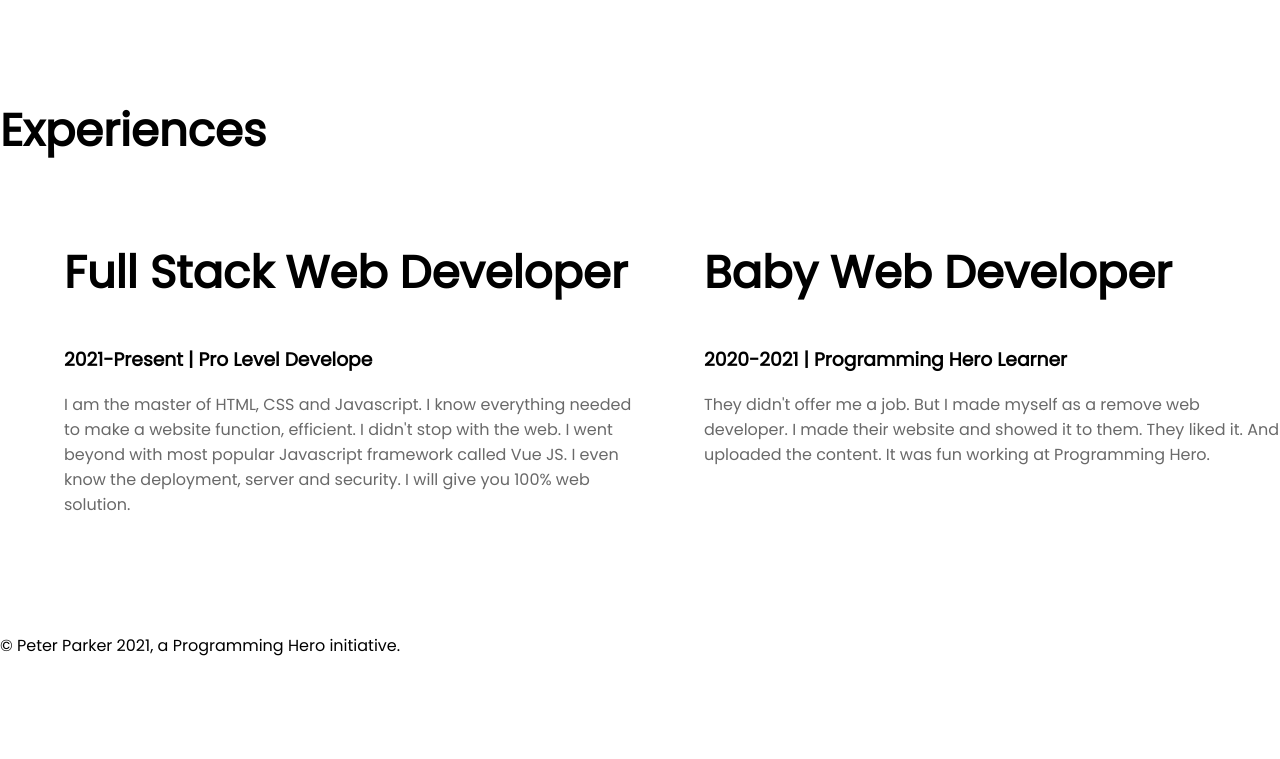
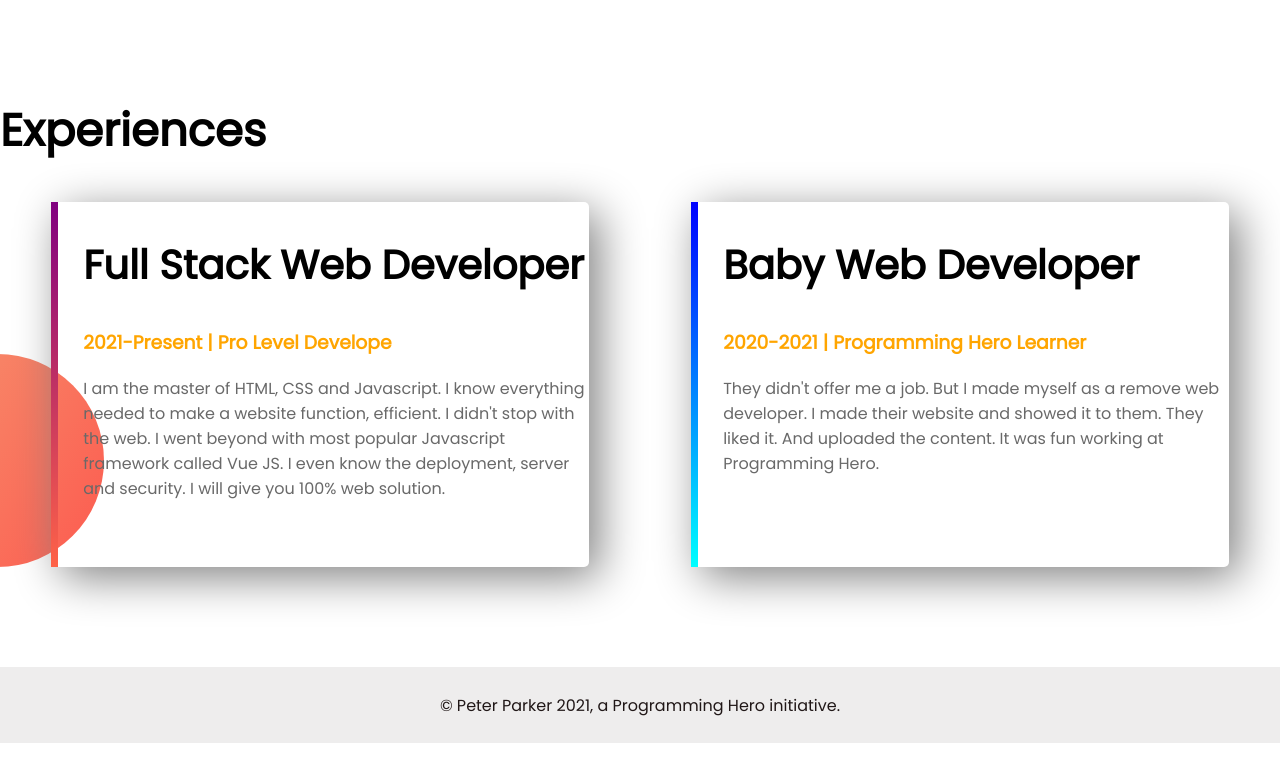
Before and after one commit to mustafizhstu/developer-portfolio, a plain HTML site: page index.html in a window 1280 px wide. Shown: the part 1059-1818 px from the top of the page. Before the commit the page ends 1717 px from the top, so only its background shows below. Drawn offline with Linux system fonts and the light colour scheme.

Commit message:
end project

```diff
--- a/index.html
+++ b/index.html
@@ -55,9 +55,9 @@
     <section class="experience-area">
       <h1>Experiences</h1>
       <div class="flexible-container">
-        <div class="half-width">
-          <h1>Full Stack Web Developer</h1>
-          <h3>2021-Present | Pro Level Develope</h3>
+        <div id="full-stack-experience" class="experience-item">
+          <h2>Full Stack Web Developer</h2>
+          <h3 class="orange-color">2021-Present | Pro Level Develope</h3>
           <p>
             I am the master of HTML, CSS and Javascript. I know everything needed to make a website
             function, efficient. I didn't stop with the web. I went beyond with most popular
@@ -65,9 +65,9 @@
             will give you 100% web solution.
           </p>
         </div>
-        <div class="half-width">
-          <h1>Baby Web Developer</h1>
-          <h3>2020-2021 | Programming Hero Learner</h3>
+        <div id="web-developer-experience" class="experience-item">
+          <h2>Baby Web Developer</h2>
+          <h3 class="orange-color">2020-2021 | Programming Hero Learner</h3>
           <p>
             They didn't offer me a job. But I made myself as a remove web developer. I made their
             website and showed it to them. They liked it. And uploaded the content. It was fun
@@ -77,7 +77,7 @@
       </div>
     </section>
     <footer>
-      <div>© Peter Parker 2021, a Programming Hero initiative.</div>
+      <p class="footer">© Peter Parker 2021, a Programming Hero initiative.</p>
     </footer>
   </body>
 </html>
--- a/style.css
+++ b/style.css
@@ -1,48 +1,80 @@
-body{
-    font-family: 'Poppins', sans-serif;
+body {
+  font-family: "Poppins", sans-serif;
   margin: 0;
   padding: 0;
 }
-p{
+p {
   color: dimgray;
 }
-h1{
+h1 {
   font-size: 45px;
-
 }
-.orange-color{
+h2 {
+  font-size: 40px;
+}
+.orange-color {
   color: orange;
 }
-.flexible-container{
+.flexible-container {
   display: flex;
   margin-bottom: 100px;
-
 }
 .half-width {
   width: 50%;
   padding-left: 5%;
 }
-.half-width img{
+.half-width img {
   width: 80%;
   padding-top: 2%;
 }
-.link-button{
+.link-button {
   text-decoration: none;
   padding: 10px 40px;
-    background-image: linear-gradient(orange,tomato);
+  background-image: linear-gradient(orange, tomato);
   color: white;
   border-radius: 5%;
   font-weight: 700;
 }
-.top-banner{
+.top-banner {
   background-image: url(images/top-banner.png);
   background-repeat: no-repeat;
 }
-.dream-big{
+.dream-big {
   background-image: url(images/dream-bg.png);
   background-repeat: no-repeat;
   background-position: right bottom, left top;
 }
- .second{
+.second {
   padding-right: 7%;
 }
+.experience-area {
+  background-image: url(images/exp-bg.png);
+  background-repeat: no-repeat;
+  background-position: left bottom;
+}
+.experience-item {
+  width: 42%;
+  margin-left: 4%;
+  margin-right: 4%;
+  padding-left: 25px;
+  padding-bottom: 50px;
+  border-radius: 5px;
+  box-shadow: 10px 10px 45px gray;
+}
+#full-stack-experience {
+  border-left: 7px solid;
+  border-image: linear-gradient(purple, tomato);
+  border-image-slice: 1;
+}
+#web-developer-experience {
+  border-left: 7px solid;
+  border-image: linear-gradient(blue, cyan);
+  border-image-slice: 1;
+}
+footer p {
+  height: 50px;
+  color: #201717;
+  text-align: center;
+  background-color: #eeeded;
+  padding-top: 2%;
+}
```
Lines whose indentation alone changed are shown as unchanged.
